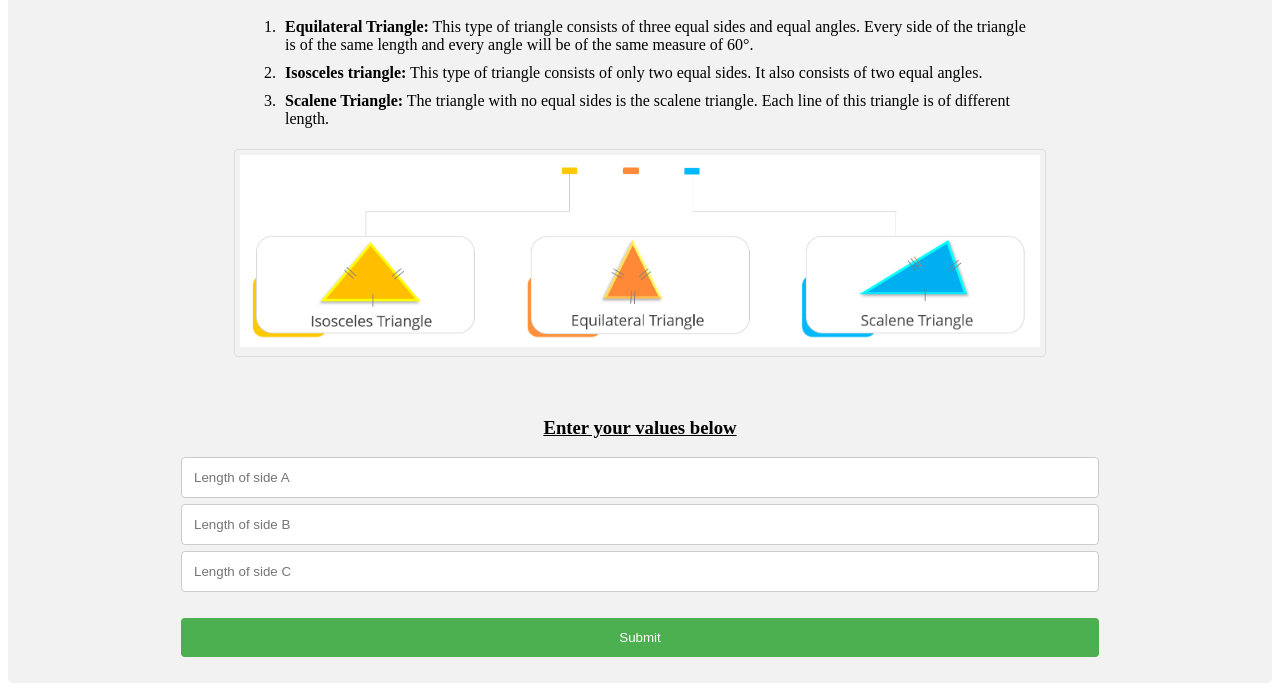
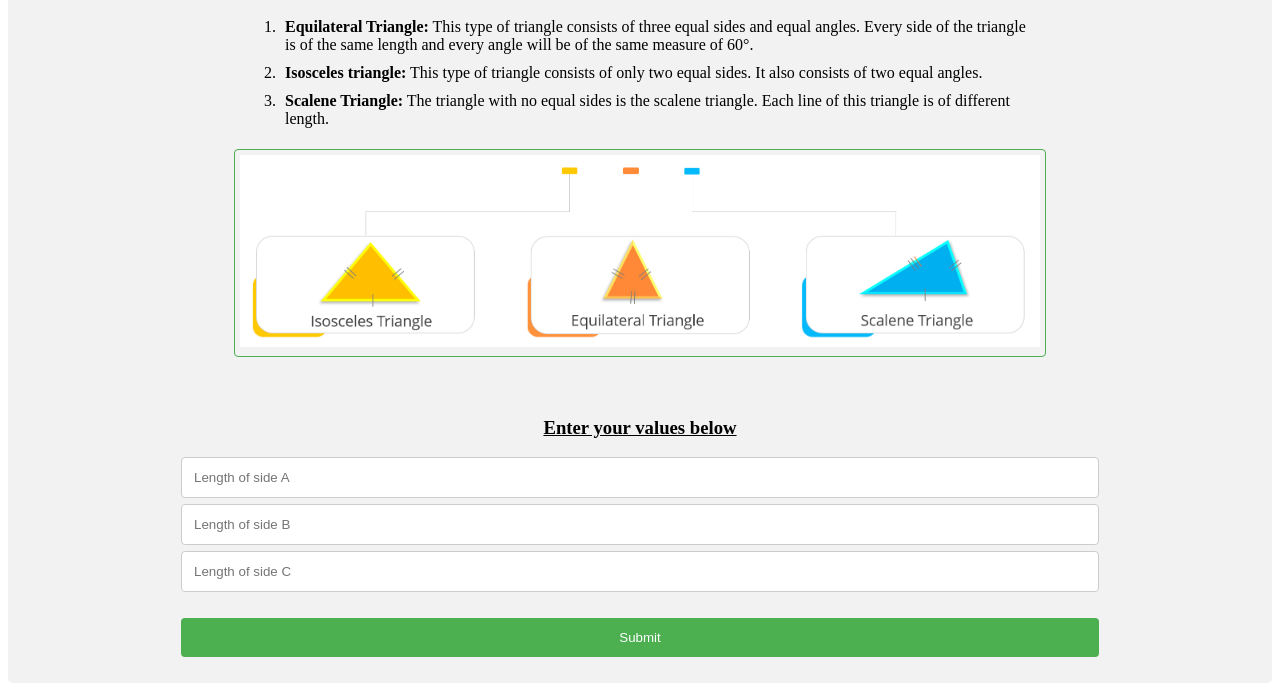
Before and after one commit to alexogola/triangle-tracker, a plain HTML site: page index.html in a window 1280 px wide. Shown: the part 129-820 px from the top of the page. Drawn offline with Linux system fonts and the light colour scheme.

Commit message:
change home image border color

```diff
--- a/css/styles.css
+++ b/css/styles.css
@@ -48,7 +48,7 @@ ol li {
   margin: 0 auto;
   padding-bottom: 12px;
   padding-top: 12px;
-  border: 1px solid #ddd;
+  border: 1px solid #4CAF50;
   border-radius: 4px;
   padding: 5px;
   width: 800px;
```
